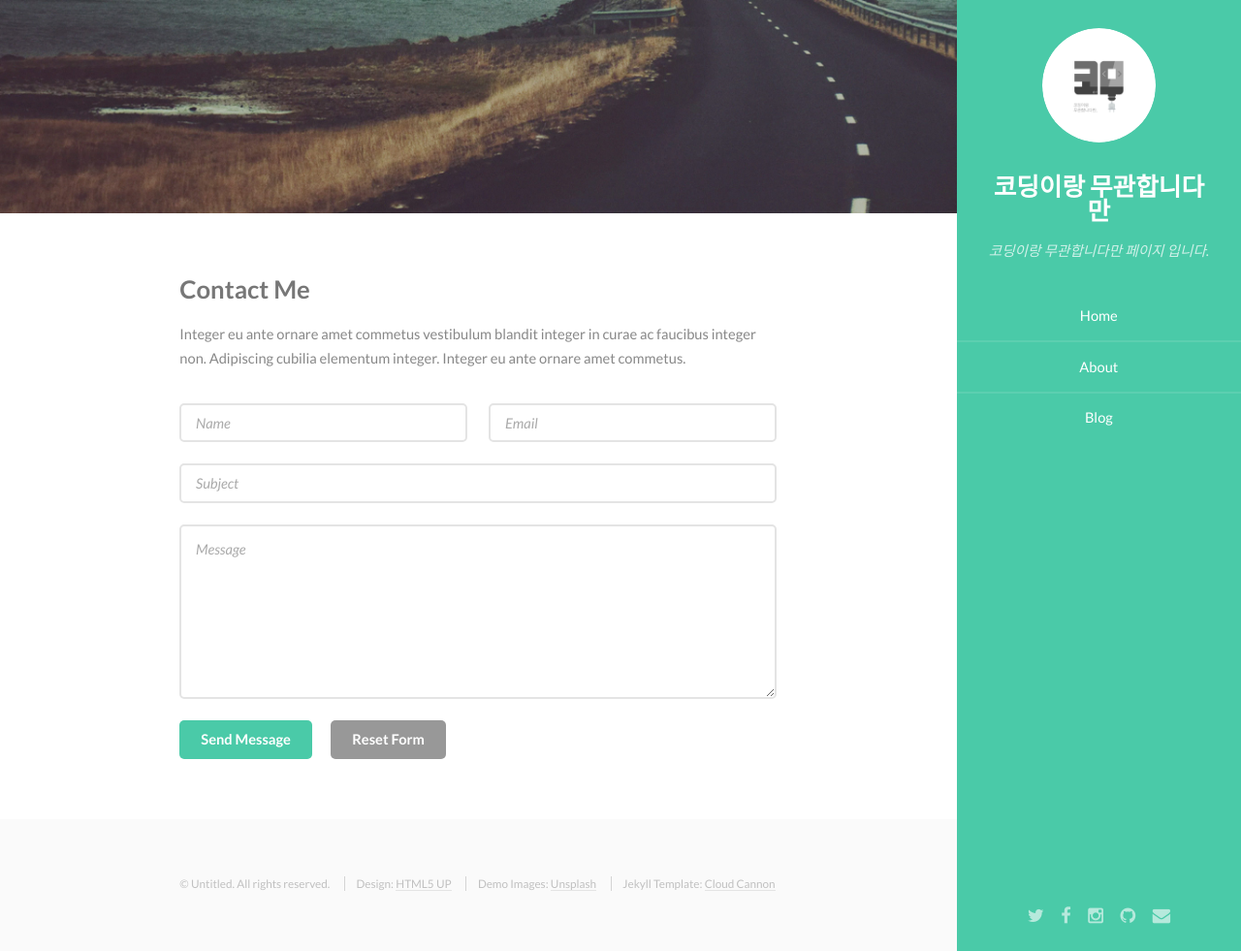
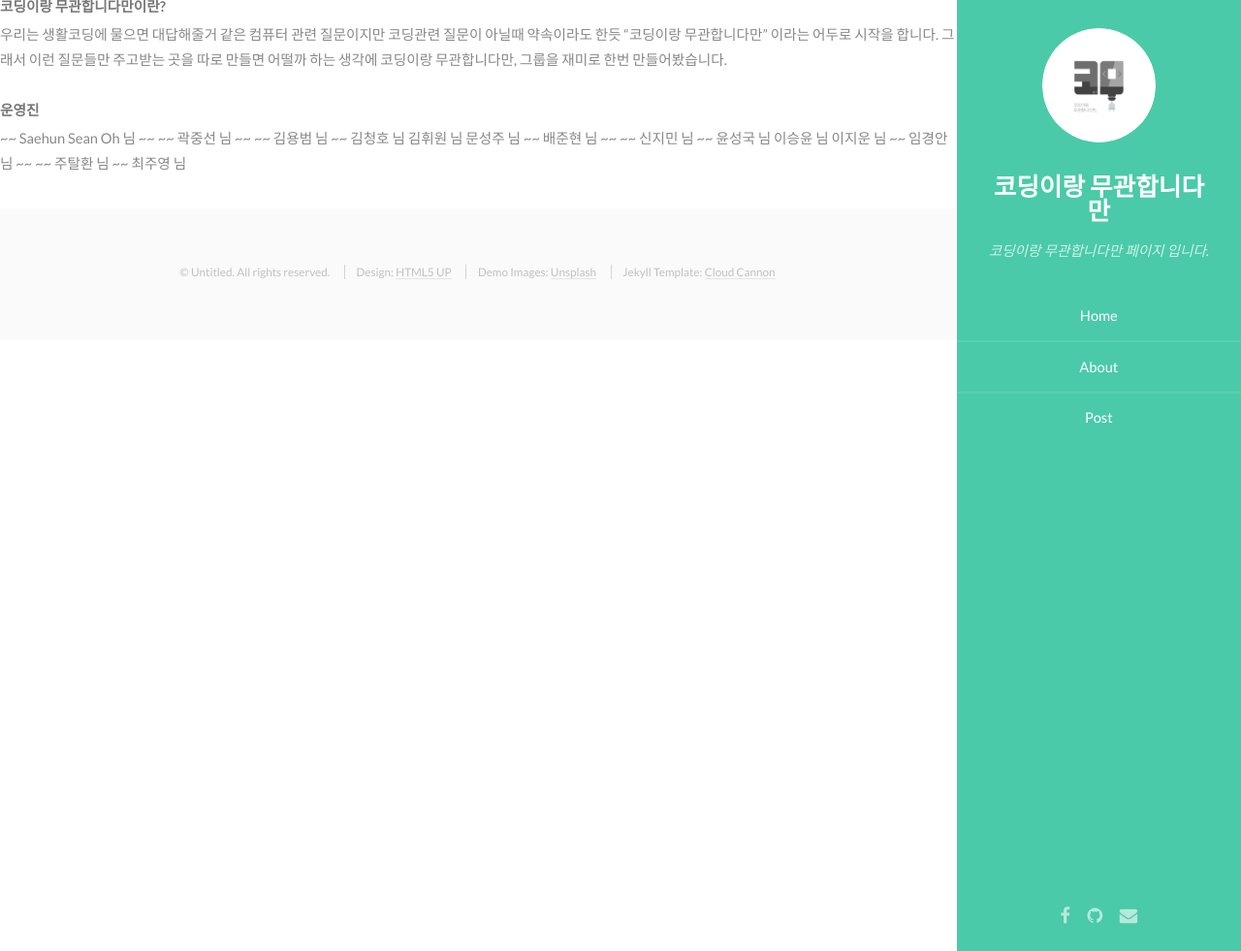
Before and after one commit to SeongJuMoon/test, a Jekyll site: the page built from about/index.md, in a window 1280 px wide and 981 px high. Shown: the whole window at 97% size. Built offline with Jekyll 4.4.1, drawn with Linux system fonts in a browser that asks for light colours.

Commit message:
변경 사항 1차 수정

```diff
--- a/_includes/header.html
+++ b/_includes/header.html
@@ -9,16 +9,14 @@
             <ul>
                 <li><a href="{{ site.baseurl }}/">Home</a></li>
                 <li><a href="{{ site.baseurl }}/about">About</a></li>
-                <li><a href="{{ site.baseurl }}/blog">Blog</a></li>
+                <li><a href="{{ site.baseurl }}/Post">Post</a></li>
             </ul>
         </nav>
         <footer>
             <ul class="icons">
-                <li><a href="#" class="icon fa-twitter"><span class="label">Twitter</span></a></li>
-                <li><a href="#" class="icon fa-facebook"><span class="label">Facebook</span></a></li>
-                <li><a href="#" class="icon fa-instagram"><span class="label">Instagram</span></a></li>
-                <li><a href="#" class="icon fa-github"><span class="label">Github</span></a></li>
-                <li><a href="#" class="icon fa-envelope"><span class="label">Email</span></a></li>
+                <li><a href="https://www.facebook.com/groups/System.out.Coding" class="icon fa-facebook"><span class="label">Facebook</span></a></li>
+                <li><a href="https://github.com/SystemOutCoding/Comu" class="icon fa-github"><span class="label">Github</span></a></li>
+                <li><a href="mailto:arcuer.dev@gmail.com?subject=[코딩이랑 무관합니다만 건의사항]" class="icon fa-envelope"><span class="label">Email</span></a></li>
             </ul>
         </footer>
     </section>
--- a/about/index.html
+++ /dev/null
@@ -1,31 +0,0 @@
----
-title: Contact Me
-layout: default
----
-
-<section id="one">
-    <div class="container">
-        <h3>Contact Me</h3>
-        <p>Integer eu ante ornare amet commetus vestibulum blandit integer in curae ac faucibus integer non. Adipiscing cubilia elementum integer. Integer eu ante ornare amet commetus.</p>
-        <form method="post" action="#">
-            <div class="row uniform">
-                <div class="6u 12u(xsmall)"><input type="text" name="name" id="name" placeholder="Name" /></div>
-                <div class="6u 12u(xsmall)"><input type="email" name="email" id="email" placeholder="Email" /></div>
-            </div>
-            <div class="row uniform">
-                <div class="12u"><input type="text" name="subject" id="subject" placeholder="Subject" /></div>
-            </div>
-            <div class="row uniform">
-                <div class="12u"><textarea name="message" id="message" placeholder="Message" rows="6"></textarea></div>
-            </div>
-            <div class="row uniform">
-                <div class="12u">
-                    <ul class="actions">
-                        <li><input type="submit" class="special" value="Send Message" /></li>
-                        <li><input type="reset" value="Reset Form" /></li>
-                    </ul>
-                </div>
-            </div>
-        </form>
-    </div>
-</section>
--- /dev/null
+++ b/about/index.md
@@ -0,0 +1,25 @@
+---
+title: 코딩이란 무관합니다만은 무엇을 하는 커뮤니티 인가요?
+layout: default
+---
+
+# 코딩이랑 무관합니다만이란?
+
+우리는 생활코딩에 물으면 대답해줄거 같은 컴퓨터 관련 질문이지만 코딩관련 질문이 아닐때 약속이라도 한듯 "코딩이랑 무관합니다만" 이라는 어두로 시작을 합니다. 그래서 이런 질문들만 주고받는 곳을 따로 만들면 어떨까 하는 생각에 코딩이랑 무관합니다만, 그룹을 재미로 한번 만들어봤습니다.
+
+# 운영진
+
+~~ Saehun Sean Oh 님 ~~
+~~ 곽중선 님 ~~
+~~ 김용범 님 ~~
+김청호 님
+김휘원 님
+문성주 님
+~~ 배준현 님 ~~
+~~ 신지민 님 ~~
+윤성국 님
+이승윤 님
+이지운 님
+~~ 임경안 님 ~~
+~~ 주탈환 님 ~~
+최주영 님
```
Also changed, not shown: about/policy.md (added, +49 -0 lines), post/index.html (renamed from blog/index.html).
